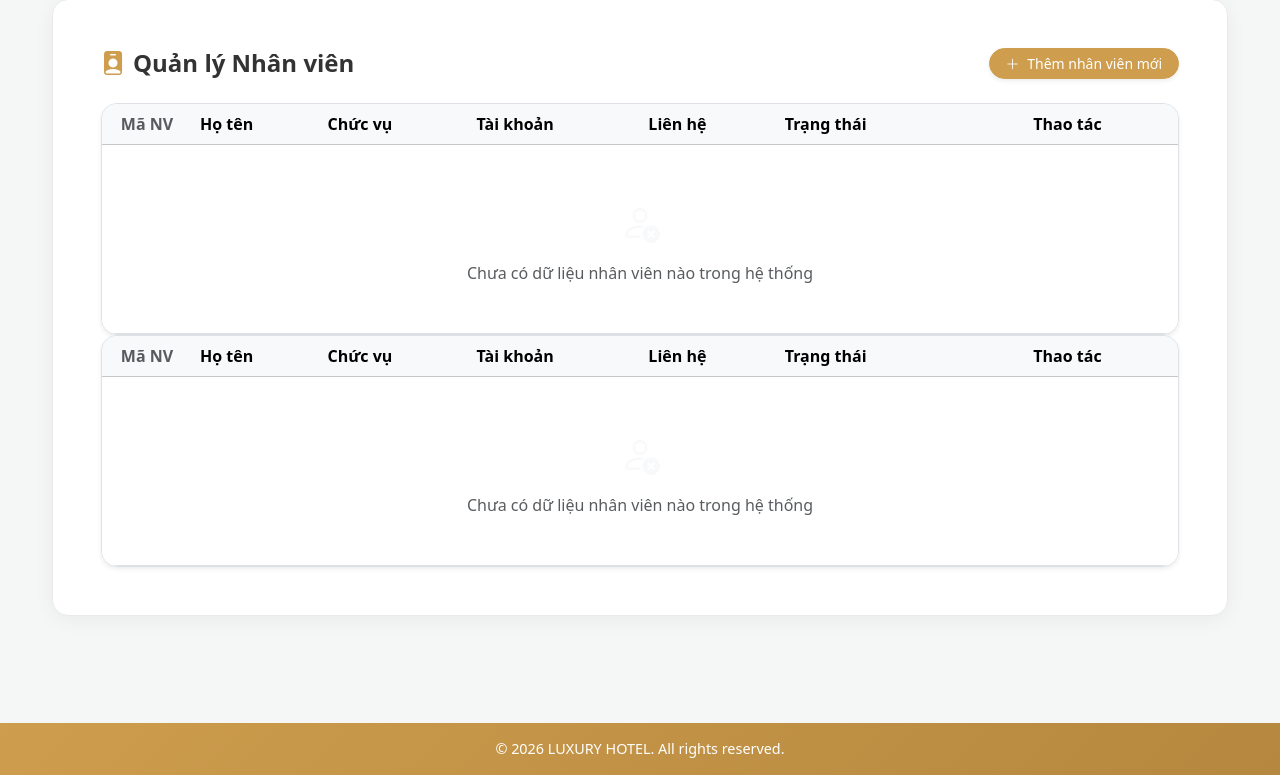
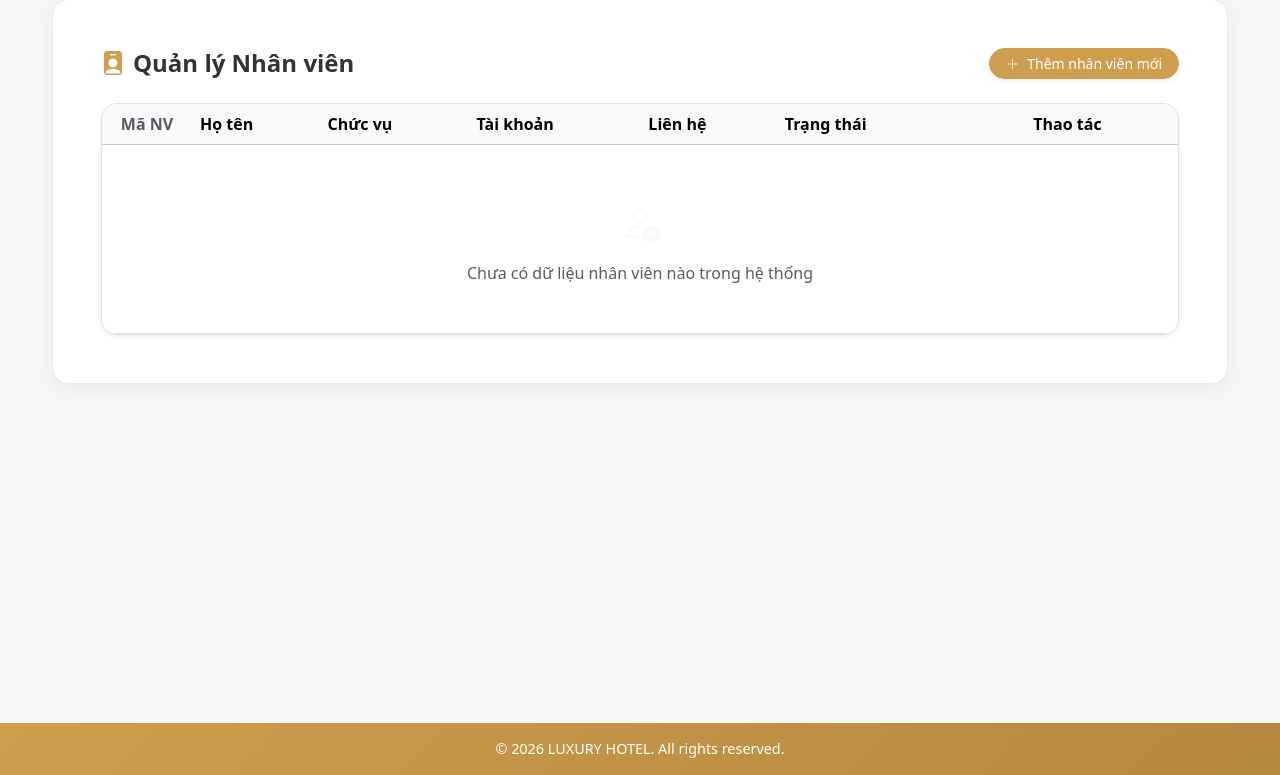
Before and after one commit to t-minhquan/hotel-management, a Flask app: template backend/templates/nhan_vien_list.html in a window 1280 px wide. Shown: the part 25-800 px from the top of the page. Run offline with Flask 3, Linux system fonts and the light colour scheme; the template is opened without the code that fills it, so the values that code supplies are empty.

Commit message:
Remove employee list table from template

```diff
--- a/backend/templates/nhan_vien_list.html
+++ b/backend/templates/nhan_vien_list.html
@@ -85,77 +85,4 @@
         </tbody>
     </table>
 </div>
-
-<div class="table-responsive rounded-4 border overflow-hidden shadow-sm bg-white">
-    <table class="table table-hover align-middle mb-0">
-        <thead class="table-light">
-            <tr>
-                <th class="text-center text-muted" style="width: 90px;">Mã NV</th>
-                <th>Họ tên</th>
-                <th>Chức vụ</th>
-                <th>Tài khoản</th>
-                <th>Liên hệ</th>
-                <th>Trạng thái</th>
-                <th class="text-center" style="min-width: 120px;">Thao tác</th>
-            </tr>
-        </thead>
-        <tbody>
-            {% for nv in nhan_vien_list %}
-            <tr>
-                <td class="text-center fw-bold text-muted">#{{ nv.MaNV }}</td>
-                <td class="fw-semibold text-dark">{{ nv.HoTen }}</td>
-                <td>
-                    {% if nv.ChucVu == 'Quản lý' %}
-                        <span class="badge bg-danger-subtle text-danger border border-danger-subtle px-2 py-1">{{ nv.ChucVu }}</span>
-                    {% elif nv.ChucVu == 'IT' %}
-                        <span class="badge bg-dark-subtle text-dark border border-dark-subtle px-2 py-1">{{ nv.ChucVu }}</span>
-                    {% elif nv.ChucVu == 'Kế toán' %}
-                        <span class="badge bg-warning-subtle text-warning border border-warning-subtle px-2 py-1" style="color: #ce9d4d !important; border-color: #ce9d4d !important;">{{ nv.ChucVu }}</span>
-                    {% else %}
-                        <span class="badge bg-info-subtle text-info border border-info-subtle px-2 py-1">{{ nv.ChucVu }}</span>
-                    {% endif %}
-                </td>
-                <td><code class="text-secondary bg-light px-2 py-0.5 rounded">{{ nv.Username }}</code></td>
-                <td>
-                    <div class="small text-muted d-flex flex-column gap-1">
-                        <span><i class="bi bi-telephone me-1"></i>{{ nv.SDT if nv.SDT else '-' }}</span>
-                        <span><i class="bi bi-envelope me-1"></i>{{ nv.Email if nv.Email else '-' }}</span>
-                    </div>
-                </td>
-                <td>
-                    {% if nv.TrangThai == 'Đang làm việc' %}
-                        <span class="badge bg-success-subtle text-success rounded-pill px-2.5 py-1">
-                            <i class="bi bi-circle-fill me-1" style="font-size: 0.5rem; vertical-align: middle;"></i>Đang làm việc
-                        </span>
-                    {% else %}
-                        <span class="badge bg-light text-muted border rounded-pill px-2.5 py-1">
-                            <i class="bi bi-circle-fill me-1" style="font-size: 0.5rem; vertical-align: middle;"></i>Đã nghỉ
-                        </span>
-                    {% endif %}
-                </td>
-                <td class="text-center">
-                    <div class="d-flex gap-2 justify-content-center">
-                        <a href="#" class="btn btn-sm btn-outline-secondary rounded-circle" title="Chỉnh sửa" style="width: 32px; height: 32px; padding: 0; line-height: 32px;">
-                            <i class="bi bi-pencil-square"></i>
-                        </a>
-
-                        {% if nv.Username != session.get('username') %}
-                        <a href="#" class="btn btn-sm btn-outline-danger rounded-circle" onclick="return confirm('Bạn có chắc muốn xóa nhân viên này?');" title="Xóa" style="width: 32px; height: 32px; padding: 0; line-height: 32px;">
-                            <i class="bi bi-trash3"></i>
-                        </a>
-                        {% endif %}
-                    </div>
-                </td>
-            </tr>
-            {% else %}
-            <tr>
-                <td colspan="7" class="text-center text-muted py-5">
-                    <i class="bi bi-person-x fs-1 d-block mb-2 text-light"></i>
-                    Chưa có dữ liệu nhân viên nào trong hệ thống
-                </td>
-            </tr>
-            {% endfor %}
-        </tbody>
-    </table>
-</div>
 {% endblock %}
```
